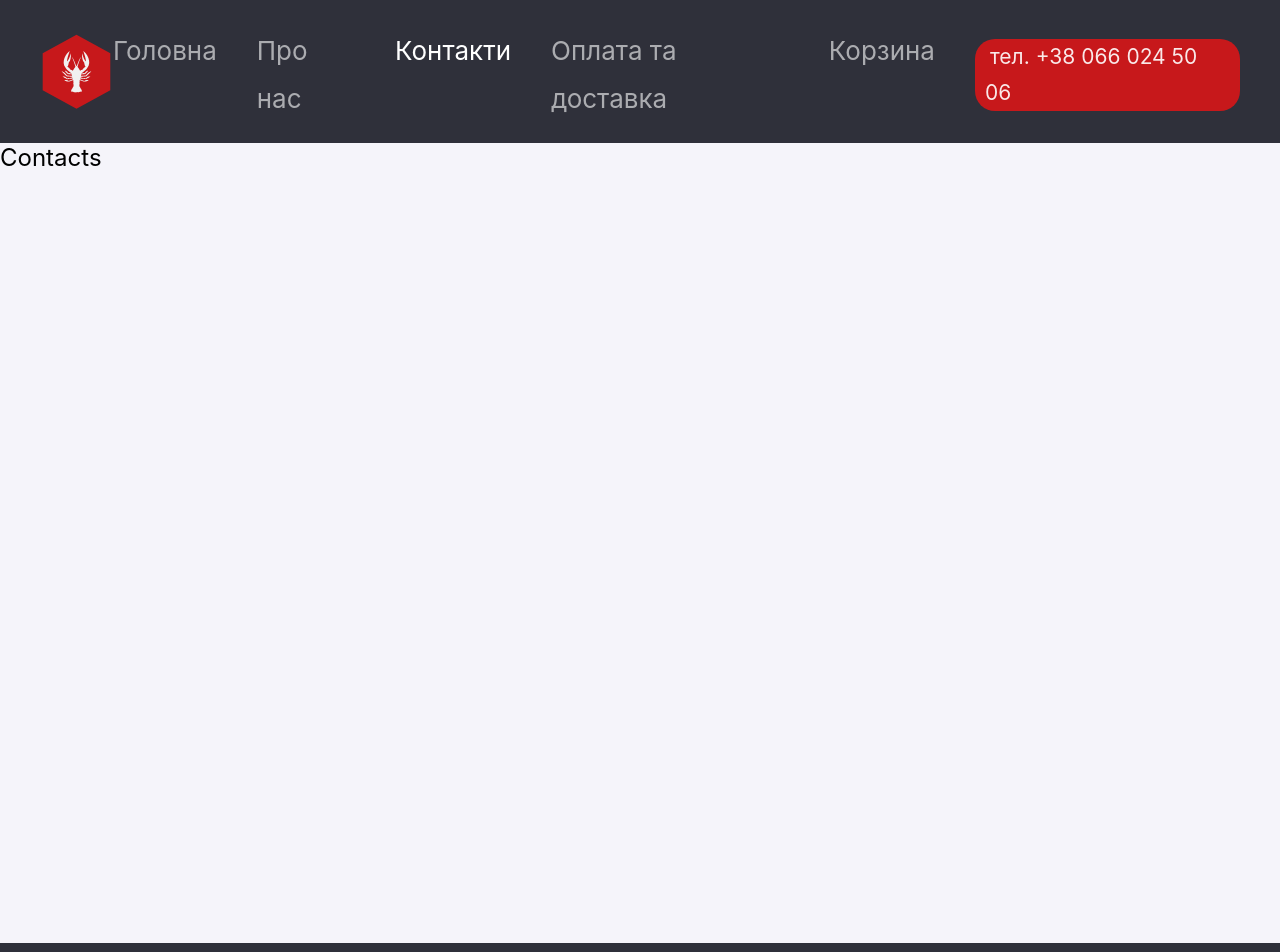
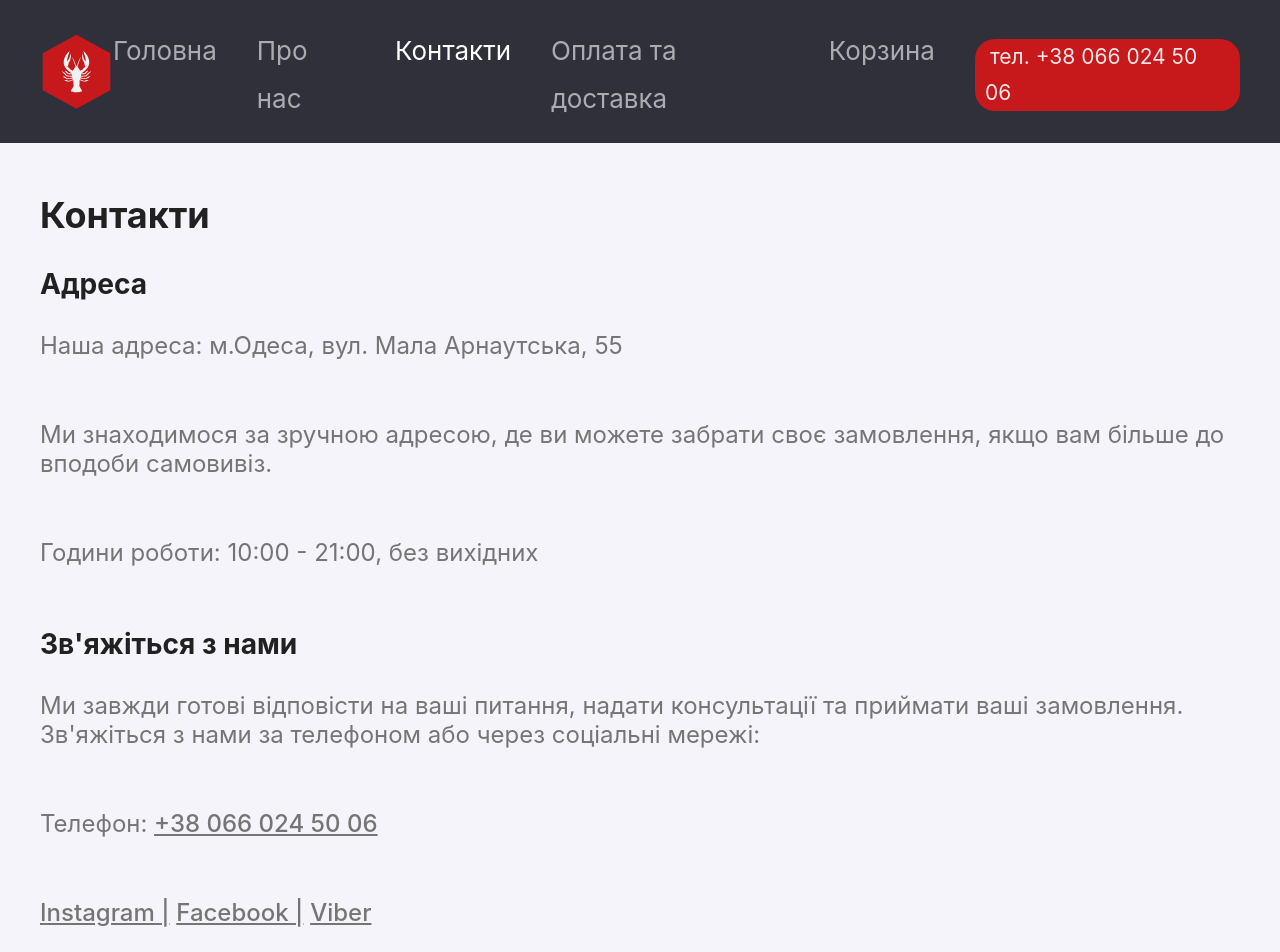
Before and after one commit to 167899/crawfish_fish.odessa, a React (Create React App) app: page /crawfish_fish.odessa/contacts in a window 1280 px wide. Shown: the top 952 px of the page. Built offline with nearby package versions, Linux system fonts and the light colour scheme.

Commit message:
add contacts content

```diff
--- a/src/pages/Contacts/Contacts.jsx
+++ b/src/pages/Contacts/Contacts.jsx
@@ -1,8 +1,57 @@
-// import css from './Contacts.module.css';
+import css from './Contacts.module.css';
 export const Contacts = () => {
   return (
-    <div className='conteiner'>
-      Contacts
+    <div className={`container ${css.contacts}`}>
+      <h2>Контакти</h2>
+      <h3>Адреса </h3>
+      <p>Наша адреса: м.Одеса, вул. Мала Арнаутська, 55</p>
+      <p>
+        {' '}
+        Ми знаходимося за зручною адресою, де ви можете забрати своє замовлення,
+        якщо вам більше до вподоби самовивіз.
+      </p>
+      <p> Години роботи: 10:00 - 21:00, без вихідних</p>
+      <h3>Зв'яжіться з нами</h3>
+      <p>
+        {' '}
+        Ми завжди готові відповісти на ваші питання, надати консультації та
+        приймати ваші замовлення. Зв'яжіться з нами за телефоном або через
+        соціальні мережі:
+      </p>
+
+      <p>
+        Телефон:{' '}
+        <a className={css.addressLink} href="tel:+380660245006">
+          +38 066 024 50 06
+        </a>
+      </p>
+      <p>
+        <a
+          href="https://instagram.com/crawfish_fish.odessa?igshid=NzZlODBkYWE4Ng=="
+          className={css.socialNetworksLink}
+        >
+          Instagram |
+        </a>
+{' '}
+        <a
+          href="https://www.facebook.com/profile.php?id=100075881057105"
+          className={css.socialNetworksLink}
+        >
+          Facebook |
+        </a>
+{' '}
+        <a
+          href="invite.viber.com/?g2=AQB0RGxUcpvBs02WGJT6X%2FYCRk4e4pZ50b%2Bg1hgXzpfqkkXNiqDwCw94vqdMu00D"
+          className={css.socialNetworksLink}
+        >
+          Viber
+        </a>
+      </p>
+      <p>
+        Не соромтеся зателефонувати або написати нам, і ми з радістю вам
+        допоможемо! Дякуємо, що обрали нас для своїх гастрономічних насолод!
+
+      </p>
     </div>
   );
 };
--- /dev/null
+++ b/src/pages/Contacts/Contacts.module.css
@@ -0,0 +1,19 @@
+div.contacts {
+  padding: 50px 15px;
+}
+
+.contacts h3,
+.contacts h2 {
+  margin-bottom: 30px;
+  color: #212121;
+}
+.contacts p {
+  margin-bottom: 60px;
+  color: #757575;
+}
+
+.socialNetworksLink,
+.addressLink {
+  color: #757575;
+  font-weight: 500;
+}
```
